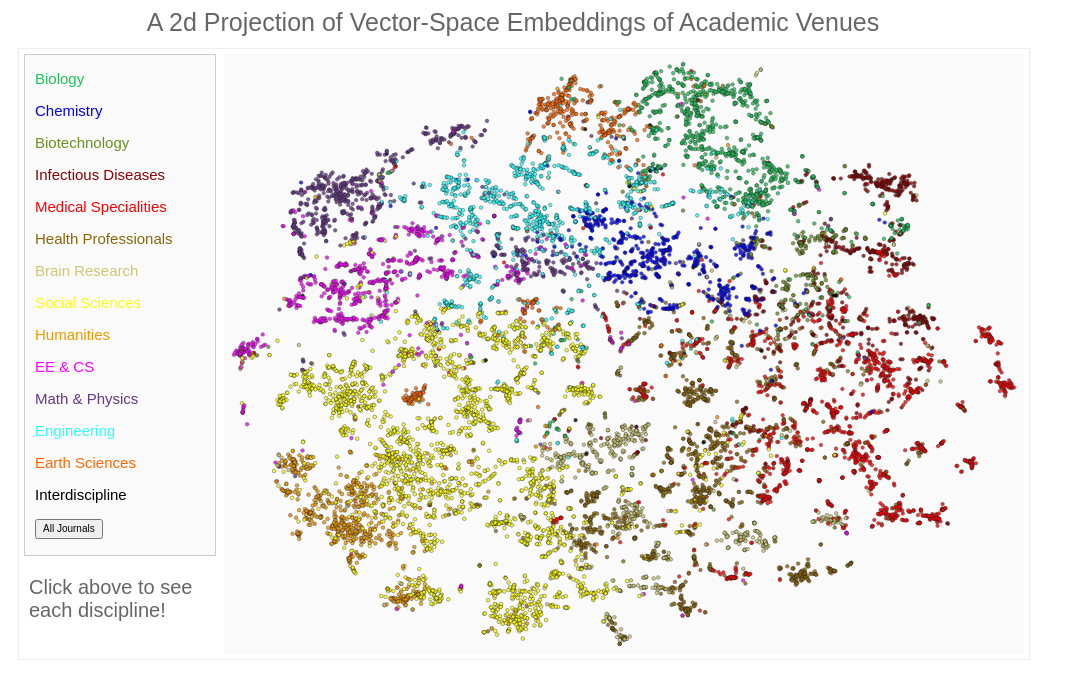
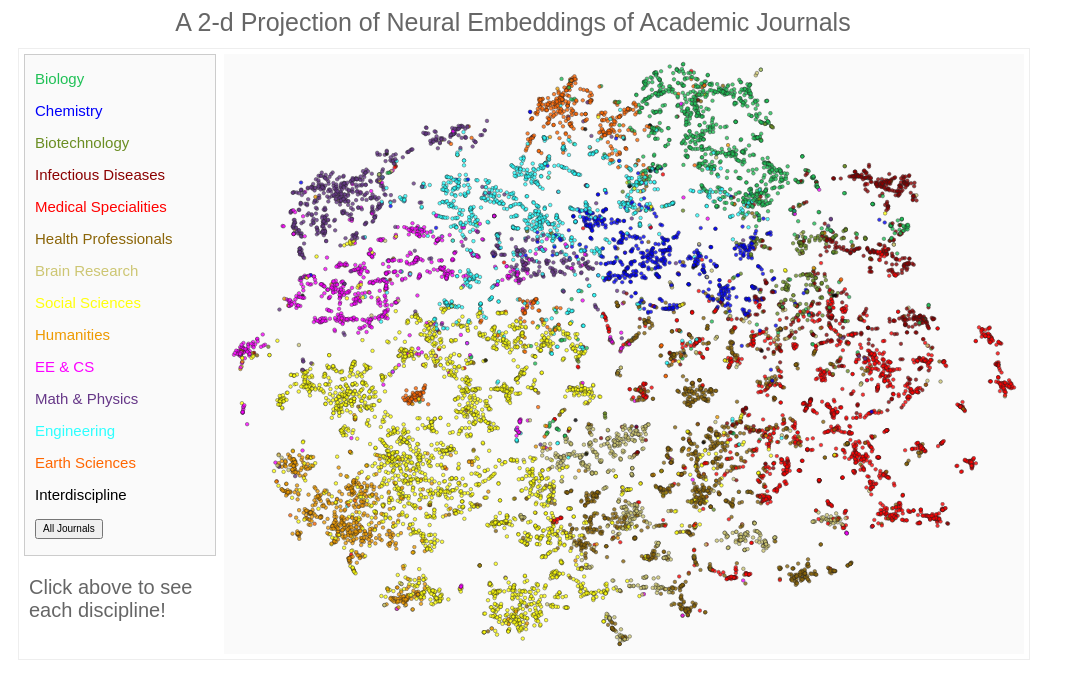
Before and after one commit to haoopeng/journals, a plain HTML site: page index.html in a window 1280 px wide. Shown: the whole page, without its empty margins (0-1075 px from the left). Drawn offline with Linux system fonts and the light colour scheme.

Commit message:
change title

```diff
--- a/index.html
+++ b/index.html
@@ -13,7 +13,7 @@
 
 <body>
 
-<div id="title">A 2d Projection of Vector-Space Embeddings of Academic Venues</div>
+<div id="title">A 2-d Projection of Neural Embeddings of Academic Journals</div>
 
 <div id="container">
 
```
